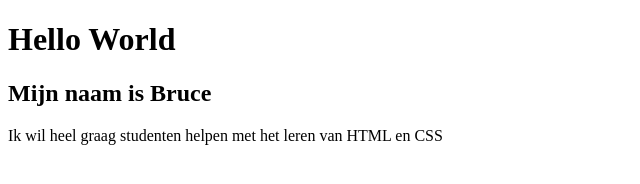
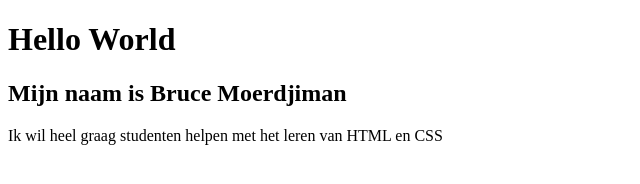
Before and after one commit to broezer/les-01-op2, a plain HTML site: page index.html in a window 1280 px wide. Shown: the whole page, without its empty margins (0-640 px from the left). Drawn offline with Linux system fonts and the light colour scheme.

Commit message:
update index.html added last name

```diff
--- a/index.html
+++ b/index.html
@@ -9,7 +9,7 @@
 
 <body>
   <h1>Hello World</h1>
-  <h2>Mijn naam is Bruce</h2>
+  <h2>Mijn naam is Bruce Moerdjiman</h2>
 
   <p>Ik wil heel graag studenten helpen met het leren van HTML en CSS</p>
 
```
